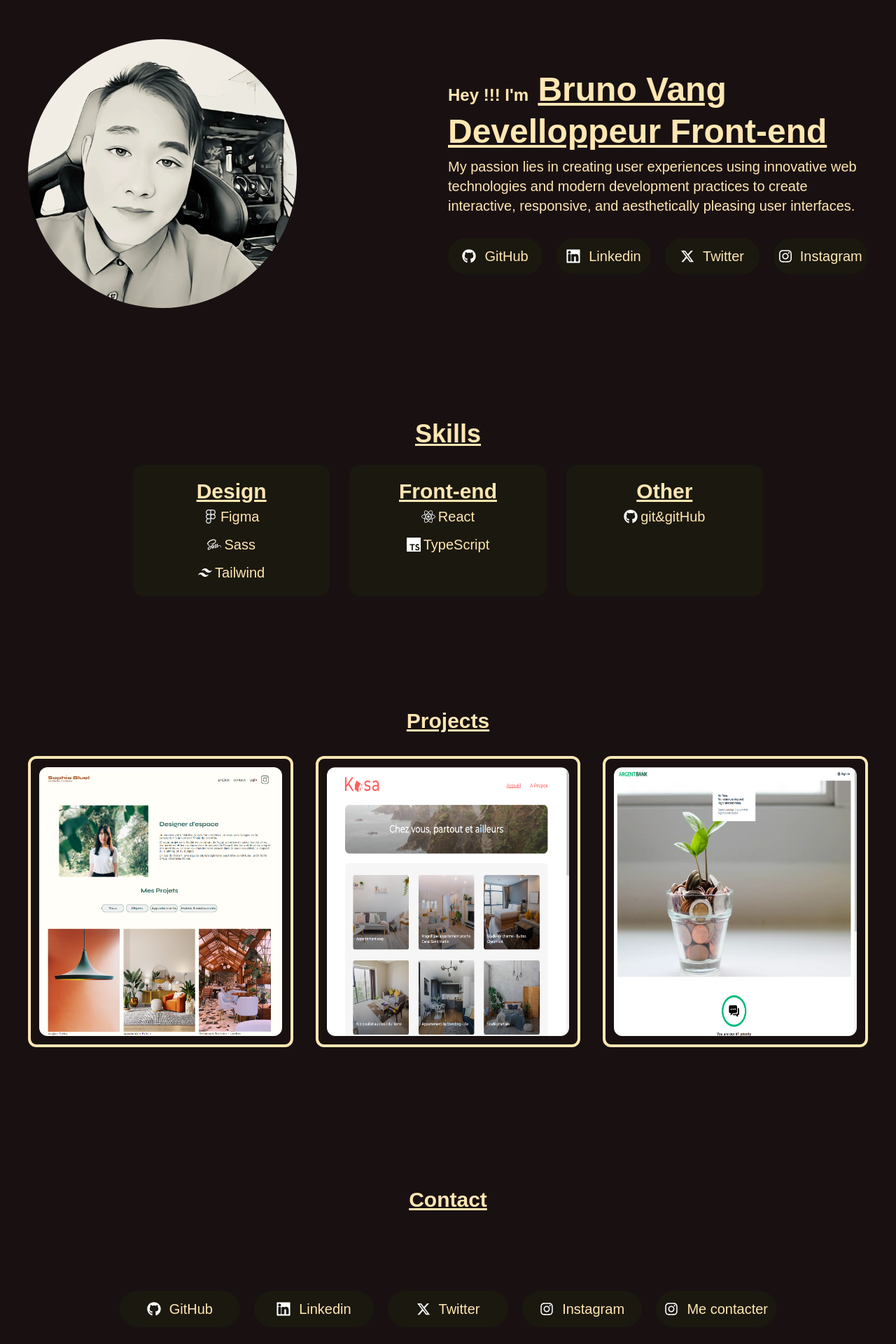
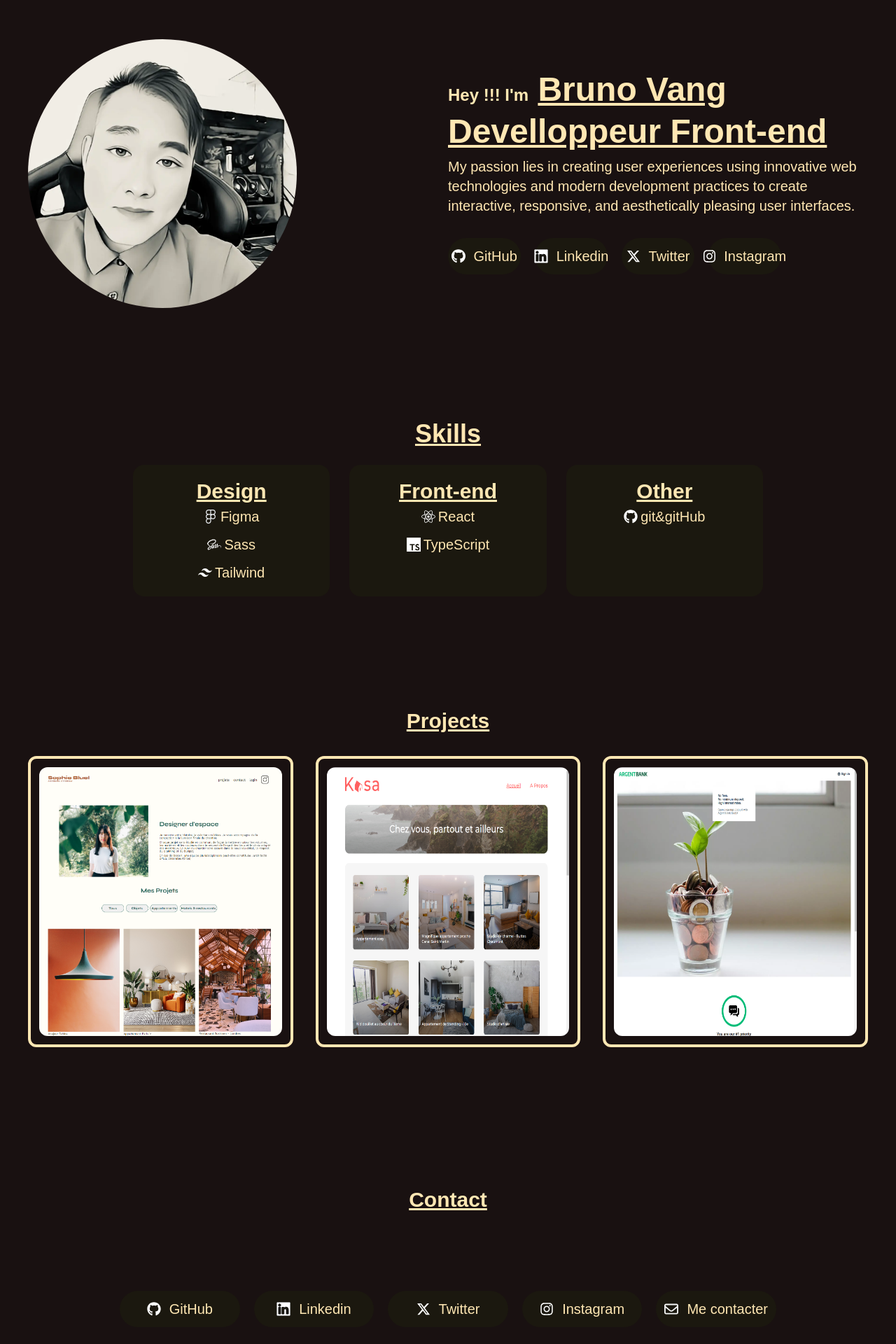
Before and after one commit to Buens18k/Portfolio, a Next.js app: page / in a window 1280 px wide. Shown: the part 176-2096 px from the top of the page at 70% size. Built offline with nearby package versions, Linux system fonts and the light colour scheme; a web font is replaced by a local one.

Commit message:
logo "me contacter"

```diff
--- a/app/page.tsx
+++ b/app/page.tsx
@@ -25,7 +25,7 @@ export default function Home() {
         <Banner src="moi.webp" alt="Photo Profil de Bruno" width={500} height={500} />
         <div className=" flex flex-col gap-8 md:w-7/12 lg:w-1/2">
           <Biography name="Bruno Vang" trade="Develloppeur Front-end" text={mutliText} />
-          <div className="grid grid-cols-2 md:grid-cols-4 gap-5 w-full">
+          <div className="grid grid-cols-2 md:grid-cols-5 gap-5 w-full">
             <ButtonContact src="/images/github.svg" buttonLink={{ title: 'GitHub', url: 'https://github.com/Buens18k' }} />
             <ButtonContact src="/images/linkedin.svg" buttonLink={{ title: 'Linkedin', url: 'https://www.linkedin.com/in/bruno-vang/' }} />
             <ButtonContact src="/images/xtwitter.svg" buttonLink={{ title: 'Twitter', url: 'https://twitter.com/_B18k' }} />
@@ -78,7 +78,7 @@ export default function Home() {
             <ButtonContact src="/images/linkedin.svg" buttonLink={{ title: 'Linkedin', url: 'https://www.linkedin.com/in/bruno-vang/' }} />
             <ButtonContact src="/images/xtwitter.svg" buttonLink={{ title: 'Twitter', url: 'https://twitter.com/_B18k' }} />
             <ButtonContact src="/images/instagram.svg" buttonLink={{ title: 'Instagram', url: 'https://www.instagram.com/vang_bruno18/' }} />
-            <ButtonContact src="/images/instagram.svg" buttonLink={{ title: 'Me contacter', url: 'mailto:buens@outlook.fr' }} />
+            <ButtonContact src="/images/mail.svg" buttonLink={{ title: 'Me contacter', url: 'mailto:buens@outlook.fr' }} />
           </div>
         </div>
       </section>
```
Also changed, not shown: public/images/mail.svg (added).
